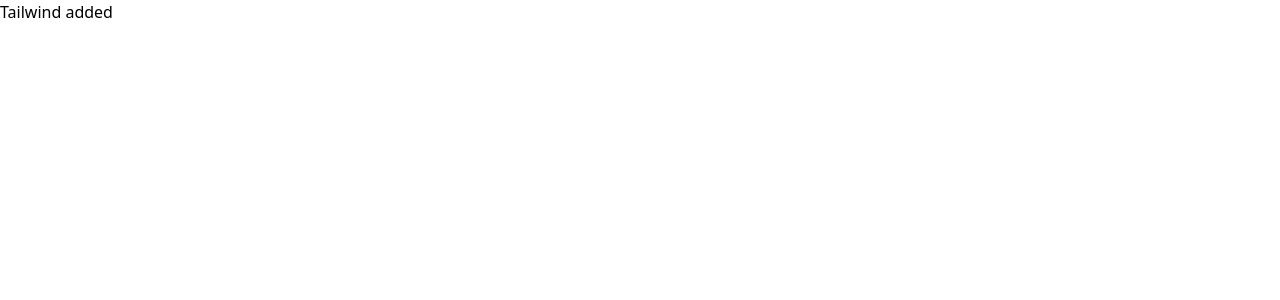
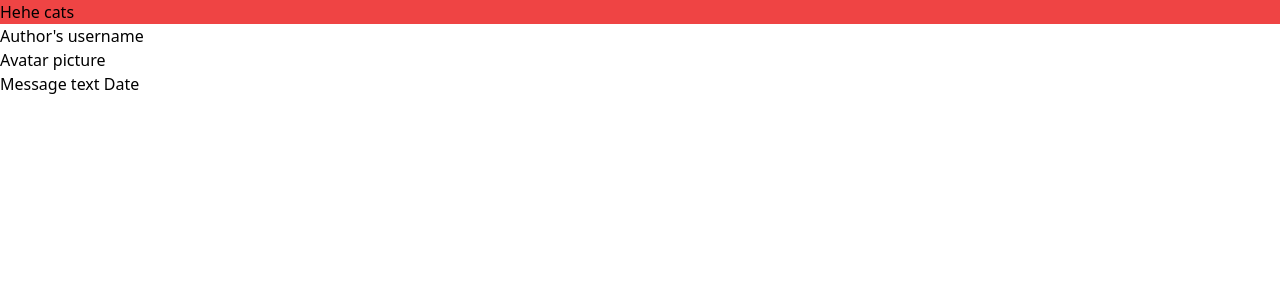
Before and after one commit to aqrora/FastAPI-chatroom, a Vue app in the folder frontend/: page / in a window 1280 px wide. Shown: the top 300 px of the page. Built offline with nearby package versions, Linux system fonts and the light colour scheme.

Commit message:
message component added

```diff
--- a/frontend/src/App.vue
+++ b/frontend/src/App.vue
@@ -1,6 +1,15 @@
-<script setup>
-</script>
 
 <template>
-  <div class="bg-red-500">Tailwind added</div>
+  <div class="bg-red-500">Hehe cats</div>
+  <Message/>
+
 </template>
+
+
+
+
+
+
+<script setup>
+import Message from "./components/Message.vue"
+</script>
--- /dev/null
+++ b/frontend/src/components/Message.vue
@@ -0,0 +1,37 @@
+
+<template>
+    <div class="message-container">
+
+        <div class="message-row">
+            <div class="message-author">
+                Author's username
+                <!-- Author -->
+            </div>
+        </div>
+
+        <div class="message-row">
+            <div class="avatar-container">
+                <div class="avatar-container">
+                    Avatar picture
+                    <!-- Picture -->
+                </div>
+            </div>
+            <div class="message-text-container">
+                <div class="message-text">
+                    Message text
+                    <!-- Message text -->
+
+                    <span class="sent">
+                        Date
+                        <!-- Date -->
+                    </span>
+
+                </div>
+            </div>
+        </div>
+    </div>
+</template>
+
+<script>
+export default {};
+</script>
--- a/frontend/tailwind.config.js
+++ b/frontend/tailwind.config.js
@@ -1,7 +1,6 @@
 /** @type {import('tailwindcss').Config} */
 export default {
-  purge: ['./index.html', './src/**/*.{vue,js,ts,jsx,tsx}'],
-  content: [],
+  content: ['./index.html', './src/**/*.{vue,js,ts,jsx,tsx}'],
   theme: {
     extend: {},
   },
```
Also changed, not shown: frontend/src/components/ChatBox.vue (added), frontend/src/components/Header.vue (added), frontend/src/components/LoginPrompt.vue (added), frontend/src/components/SideBar.vue (added).
